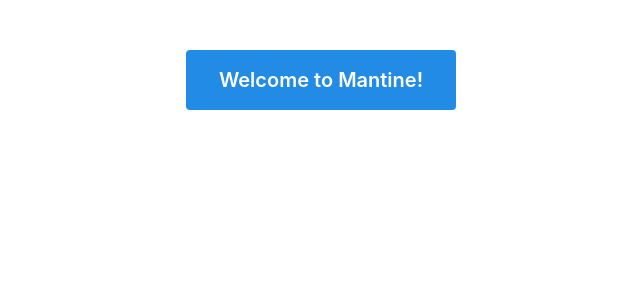
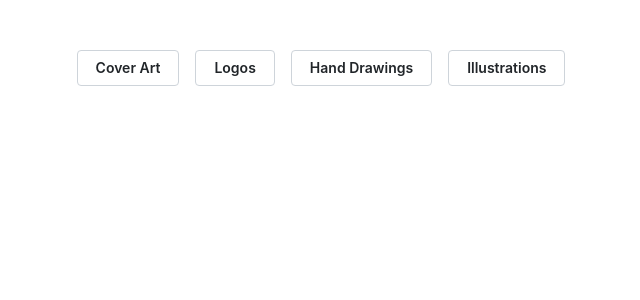
Before and after one commit to vtonu/GraphicDesign_Portfolio, a Next.js app: page / in a window 1280 px wide. Shown: the top 300 px of the page, without its empty margins (319-959 px from the left). Built offline with nearby package versions, Linux system fonts and the light colour scheme.

Commit message:
Added 4 buttons
Added 4 buttons

```diff
--- a/pages/index.tsx
+++ b/pages/index.tsx
@@ -1,9 +1,12 @@
-import { Button, Group } from "@mantine/core";
+import { Button, Group } from '@mantine/core';
 
 export default function IndexPage() {
   return (
     <Group mt={50} justify="center">
-      <Button size="xl">Welcome to Mantine!</Button>
+      <Button variant="default">Cover Art</Button>
+      <Button variant="default">Logos</Button>
+      <Button variant="default">Hand Drawings</Button>
+      <Button variant="default">Illustrations</Button>
     </Group>
   );
 }
```
Also changed, not shown: 2 other files (tests, documents, lock files or other folders).
